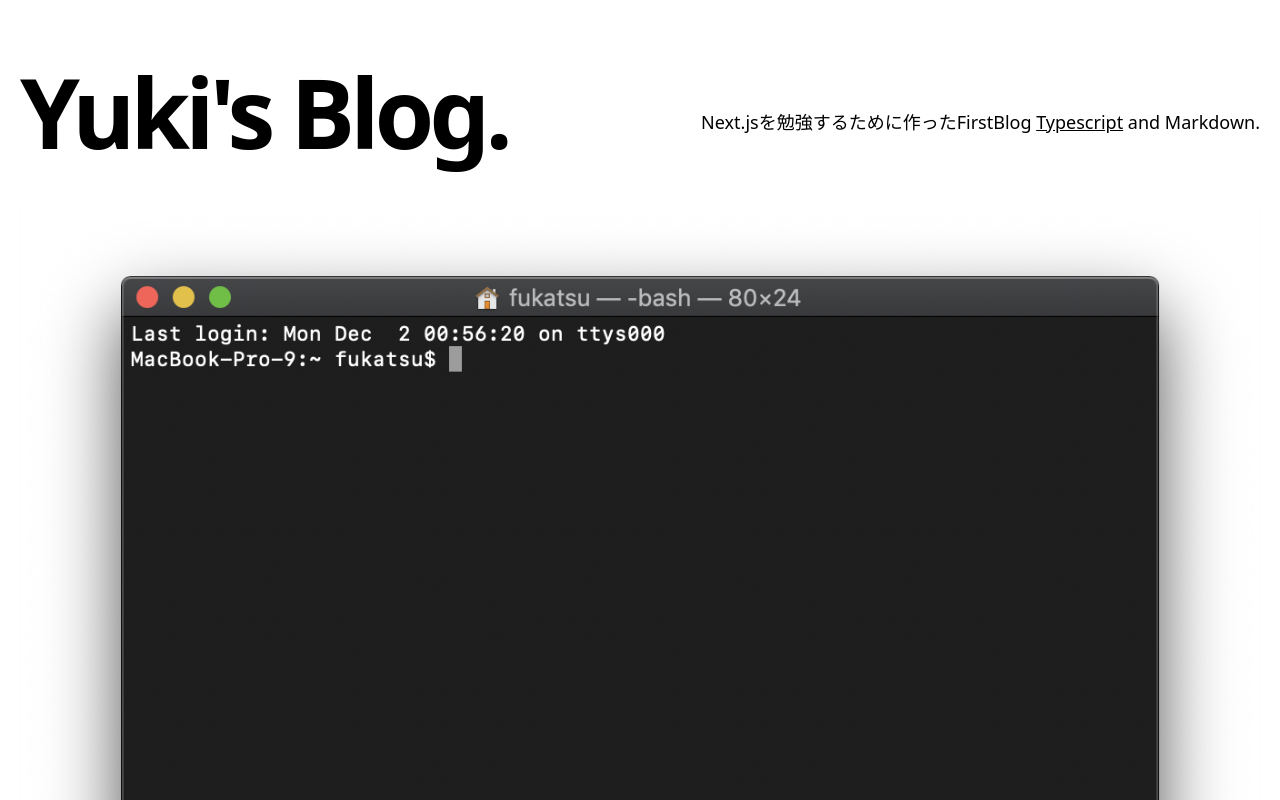
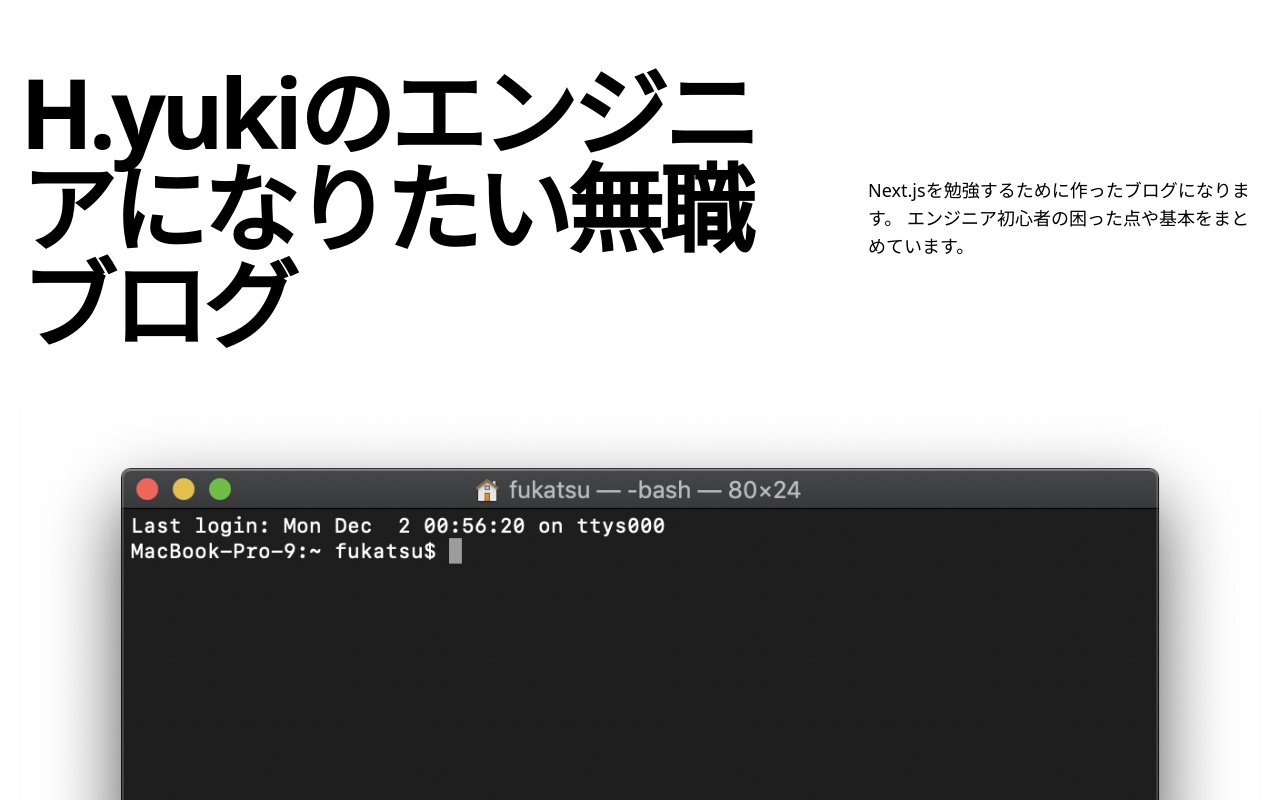
Before and after one commit to takahashi123456/blogs, a Next.js app: page / in a window 1280 px wide. Shown: the top 800 px of the page. Built offline with nearby package versions, Linux system fonts and the light colour scheme.

Commit message:
タイトル変更

```diff
--- a/components/intro.tsx
+++ b/components/intro.tsx
@@ -4,17 +4,11 @@ const Intro = () => {
   return (
     <section className="flex-col md:flex-row flex items-center md:justify-between mt-16 mb-16 md:mb-12">
       <h1 className="text-5xl md:text-8xl font-bold tracking-tighter leading-tight md:pr-8">
-        Yuki's Blog.
+        H.yukiのエンジニアになりたい無職ブログ
       </h1>
       <h4 className="text-center md:text-left text-lg mt-5 md:pl-8">
-        Next.jsを勉強するために作ったFirstBlog{' '}
-        <a
-          href="https://nextjs.org/"
-          className="underline hover:text-blue-600 duration-200 transition-colors"
-        >
-          Typescript
-        </a>{' '}
-        and {CMS_NAME}.
+        Next.jsを勉強するために作ったブログになります。
+        エンジニア初心者の困った点や基本をまとめています。
       </h4>
     </section>
   )
--- a/pages/index.tsx
+++ b/pages/index.tsx
@@ -21,7 +21,7 @@ const Index = ({ allPosts }: Props) => {
     <>
       <Layout>
         <Head>
-          <title>Next.js Blog Example with {CMS_NAME}</title>
+          <title>H.yukiのエンジニアになりたい無職ブログ</title>
           <meta name="google-site-verification" content="-MS-ddiFh9zMaoB0QUDH9EIyhTip41L7ke97lnP-PNM" />
         </Head>
         <Container>
```
